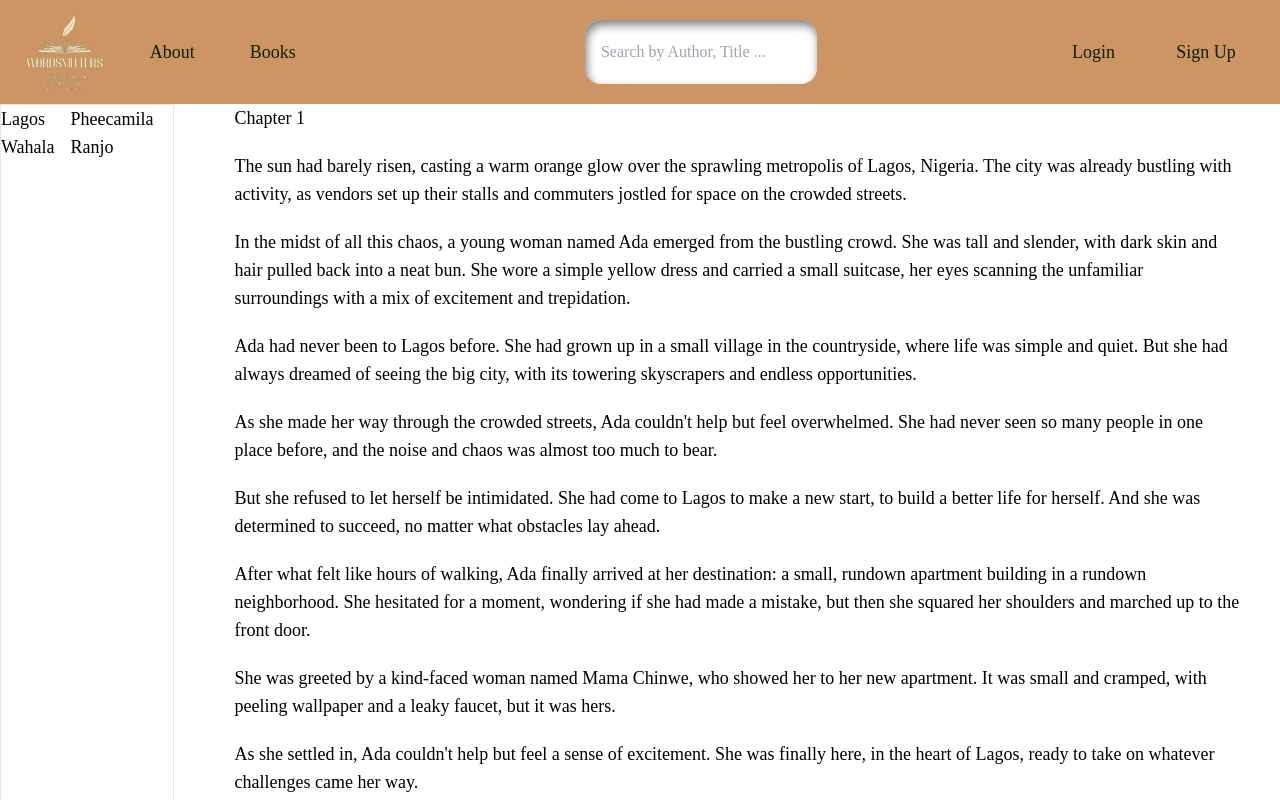
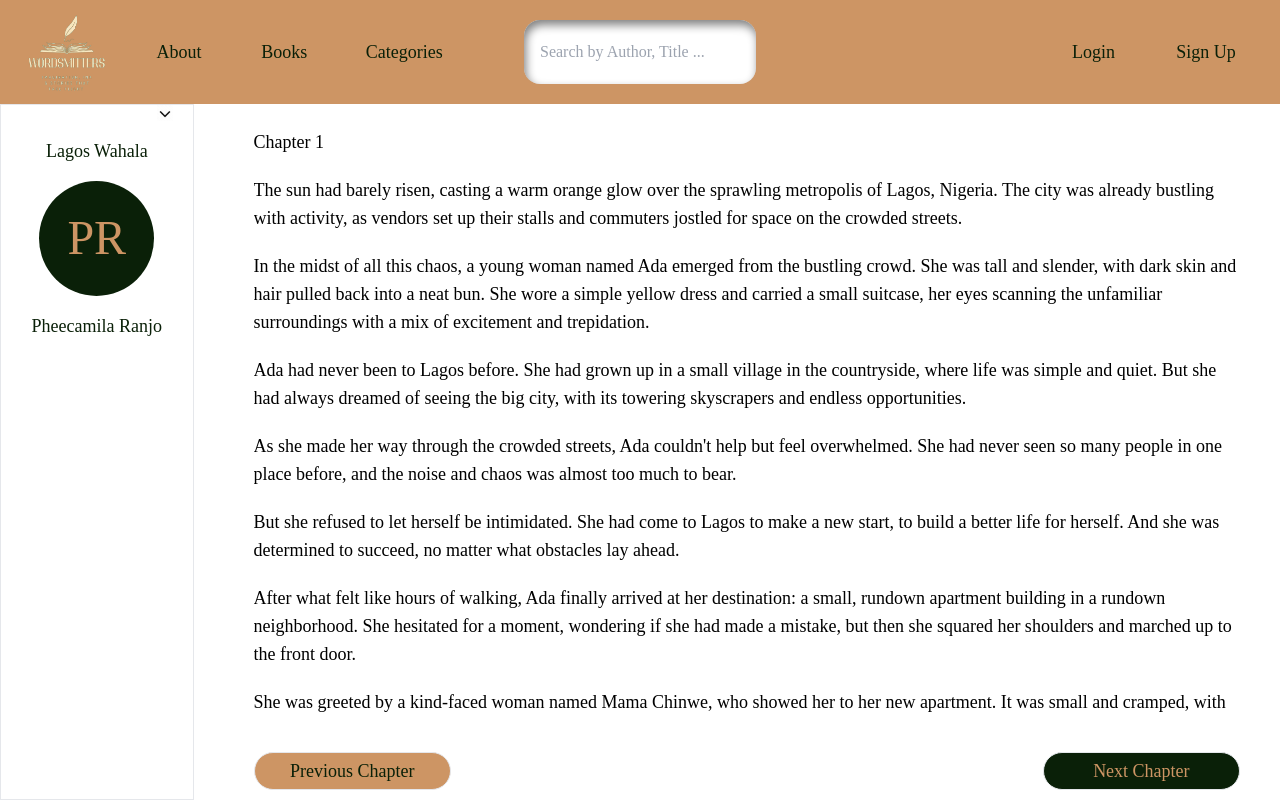
Before and after one commit to Munyia/WordSmitters, a React (Vite) app in the folder client/: page /bookpage in a window 1280 px wide. Shown: the top 800 px of the page. Built offline with nearby package versions, Linux system fonts and the light colour scheme; a web font is replaced by a local one.

Commit message:
added modal

```diff
--- a/client/src/components/BookCard.jsx
+++ b/client/src/components/BookCard.jsx
@@ -1,4 +1,5 @@
-import React from 'react'
+import React, { useEffect, useState } from 'react'
+
 
 const BookCard = ({
     title= 'Bookcard',
@@ -8,23 +9,50 @@ const BookCard = ({
     publisher= 'Publisher',
     year= 'Year',
     genre= 'Genre',
+    id= "jksak239k129h9o1"
 }) => {
+  const [showdescription, setdescription] = useState(false)
+  console.log(showdescription)
+  useEffect(() => {
+    const handleBodyOverflow = () => {
+      document.body.style.overflow = showdescription ? "hidden" : "auto";
+    };
+
+    handleBodyOverflow();
+
+    return () => {
+      document.body.style.overflow = "auto";
+    };
+  }, [showdescription]);
+  function openDescription(){
+    setdescription(true)
+  }
+  function closeDescription(){
+    setdescription(false)
+  }
   return (
-      <div className="flex rounded-lg hover:shadow-[0px_0px_30px_1px_rgba(0, 255, 117, 0.30)] bg-gradient-to-br from-[rgb(10,32,8)] via-[rgb(20,64,20)] to-[rgb(10,32,8)] transition-all duration-300 background-image: linear-gradient(163deg, green 0%, blue 100%) ">
-        <div className="flex flex-col text-pry rounded-lg hover:text-white hover:shadow-xl hover:scale-x-[0.99] hover:scale-y-[0.996] scale-100 transition-transform duration-200 overflow-hidden">
+      <div  className=" flex rounded-lg hover:shadow-[0px_0px_30px_1px_rgba(0, 255, 117, 0.30)] bg-gradient-to-br from-[rgb(10,32,8)] via-[rgb(20,64,20)] to-[rgb(10,32,8)] transition-all duration-300 background-image: linear-gradient(163deg, green 0%, blue 100%) ">
+        <div onClick={openDescription} className="flex flex-col text-pry rounded-lg hover:text-white hover:shadow-xl hover:scale-x-[0.99] hover:scale-y-[0.996] scale-100 transition-transform duration-200 overflow-hidden">
     <img className='w-[100%] aspect-square ' src={PosterURL} alt="" />
         <h1 className=' text-2xl align-middle text-center justify-center '>{title}</h1>
       <div>
       <p className=' align-middle text-center text-pry justify-center'>{author}</p>
-      {/* <p className=' align-middle text-center justify-center'>{publisher}</p> */}
       </div>
-      {/* <div>
-      <p className=' align-middle text-center justify-center'>{genre}</p>
-      <p className=' align-middle text-center justify-center'>{year}</p>
-      </div> */}
-      {/* <p className=' align-middle text-center justify-center'>{description}</p> */}
+    </div>
+    {
+      showdescription && <div>
+         <div
+          className={`fixed  flex justify-center items-center left-0 z-50 bottom-0 w-[100vw] h-[100vh] bg-[rgba(0,0,0,0.4)]`}
+        >
+            <div className='w-3/5 h-3/4 border hover:text-red-700'>
 
-    </div>
+            <button onClick={closeDescription} className='border w-[20%] bg-pry text-sec py-1 rounded-full text-lg justify-center align-middle text-center'>X</button>
+            <p className='border w-[20%] bg-sec text-pry py-1 rounded-full text-lg justify-center align-middle text-center'>Next Chapter</p>
+            </div>
+        </div>
+
+      </div>
+    }
     </div>
 
 
--- a/client/src/components/Header.jsx
+++ b/client/src/components/Header.jsx
@@ -23,14 +23,17 @@ const Header = () => {
 
   return (
     <div className='text-white  bg-[#CD9564] relative gap-5 pr flex w-full h-[13vh] bg- justify-between items-center' id='Navbar'>
-       <div className='flex justify-around text-[rgb(10,32,8)] text-center items-center gap-5 content-center h-full overflow-hidden'>
+       <div className='flex justify-around text-[rgb(10,32,8)] text-center items-center gap-5 content-center h-full overflow-hidden w-[35%]'>
        <Link to={'/'}><img src={llogo} className='h-[16vh]' alt="" /></Link>
           <Link to={"/about"} className='flex hover:underline text-lg hover:text-xl w-20'>About</Link>
           <Link to={"/books"}  className='flex hover:underline text-lg hover:text-xl w-20'>Books</Link>
+          <div  className='flex hover:underline text-lg hover:text-xl w-20'>Categories</div>
        </div>
        <form onSubmit={handleSubmit}>
        <input type="text" autocomplete="off" name="text" value={searchContent} onChange={(e)=>setSearchContent(e.target.value)} className="border-none outline-none rounded-2xl p-4 bg-white transition duration-300 ease-in-out h-[8vh] shadow-[inset_2px_5px_10px_grey] focus:shadow-[inset_1px_1px_10px_grey] focus:scale-[1.05] text-black" placeholder="Search by Author, Title ..."/>
        </form>
+       <div className='w-[35%] flex justify-end'>
+
         {  isLoggedIn()? <div className='relative'>
           <Hamburger toggled={isOpen} toggle={setOpen}/>
           {
@@ -59,6 +62,8 @@ const Header = () => {
        </div>
 </div>
 }
+</div>
+
 
 
 
--- a/client/src/index.css
+++ b/client/src/index.css
@@ -1,3 +1,10 @@
 @tailwind base;
 @tailwind components;
 @tailwind utilities;
+
+@layer utilities {
+  .no-scrollbar {
+    @apply overflow-scroll;
+    @apply [&::-webkit-scrollbar]:hidden;
+  }
+}
--- a/client/src/pages/BookPage.jsx
+++ b/client/src/pages/BookPage.jsx
@@ -3,14 +3,11 @@ import dropdown from '../assets/res/dropdown.gif'
 
 const BookPage = () => {
   return (
-    <div className='flex gap-5'>
-        <div className='flex border  text-lg text-pryw-[35%] ' >
-            <div className='flex gap-4 ' >
-            <p>Lagos Wahala</p>
-            <p>Pheecamila Ranjo</p>
-            </div>
-        <div class="group  gap-5 relative text-[rgb(10,32,8)] w-[10%] flex justify-evenly pr-5 ">
-        <img className='flex' src={dropdown} alt="" />
+    <div className='flex h-[87vh] gap-5'>
+        <div className='flex border flex-col gap-4  items-center text-lg text-sec w-[35%]' >
+
+        <div class="group  gap-5 relative text-[rgb(10,32,8)] w-full flex flex-col pr-5 ">
+        <img className='w-4 self-end' src={dropdown} alt="" />
   <div className="hidden text-black absolute top-[100%] bg-[#CD9564] rounded  group-hover:flex w-full flex-col gap-2 p-2 text-center">
             <p>Chapter 1</p>
             <p>Chapter 2</p>
@@ -19,9 +16,17 @@ const BookPage = () => {
             <p>Chapter 5</p>
         </div>
        </div>
+            <p>Lagos Wahala</p>
+
+       <div className='flex gap-4 flex-col w-full items-center' >
+            <div className='w-[60%] text-pry text-[3rem] flex justify-center items-center aspect-square bg-sec rounded-full overflow-hidden'>
+                <span className='hover:scale-110'>PR</span>
+            </div>
+            <p>Pheecamila Ranjo</p>
+            </div>
         </div>
-        <div>
-            <div className='flex flex-col mx-10 w-[65] gap-5 text-lg pb-5'>
+        <div className=' px-10'>
+            <div className='flex flex-col w-[65] gap-5 text-lg my-6 pb-5 h-[85%] no-scrollbar overflow-y-scroll'>
             <p>Chapter 1</p>
             <p>The sun had barely risen, casting a warm orange glow over the sprawling metropolis of Lagos, Nigeria. The city was already bustling with activity, as vendors set up their stalls and commuters jostled for space on the crowded streets.</p>
             <p>In the midst of all this chaos, a young woman named Ada emerged from the bustling crowd. She was tall and slender, with dark skin and hair pulled back into a neat bun. She wore a simple yellow dress and carried a small suitcase, her eyes scanning the unfamiliar surroundings with a mix of excitement and trepidation.</p>
@@ -38,8 +43,9 @@ const BookPage = () => {
             <p>Ada felt a chill run down her spine. She quickened her pace, but it was too late. The men moved to block her way, their faces twisted into menacing grins.</p>
             <p>"Where do you think you're going, pretty lady?" one of them sneered. <br />Ada's heart raced as she tried to think of a way to escape. But before she could react, a voice rang out from the shadows.</p>
         </div>
-        <div className='flex justify-center text-center'>
-            <p className='border w-[30%] bg-sec text-pry h-10 rounded-full text-lg justify-center align-middle text-center'>Continue</p>
+        <div className='flex justify-between text-center mt-8'>
+            <p className='border w-[20%] bg-pry text-sec py-1 rounded-full text-lg justify-center align-middle text-center'>Previous Chapter</p>
+            <p className='border w-[20%] bg-sec text-pry py-1 rounded-full text-lg justify-center align-middle text-center'>Next Chapter</p>
         </div>
         </div>
     </div>
```
